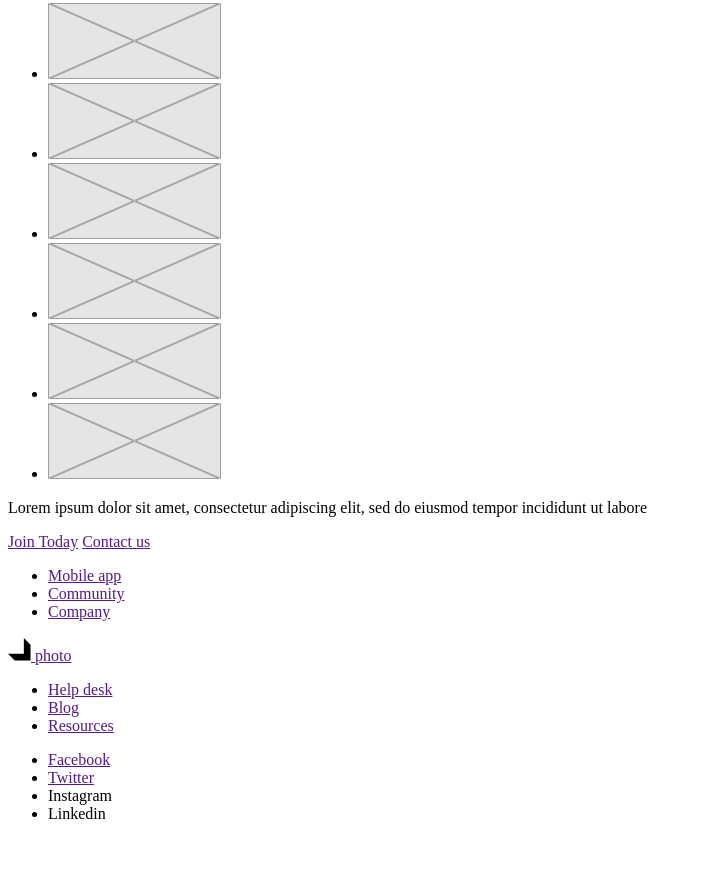
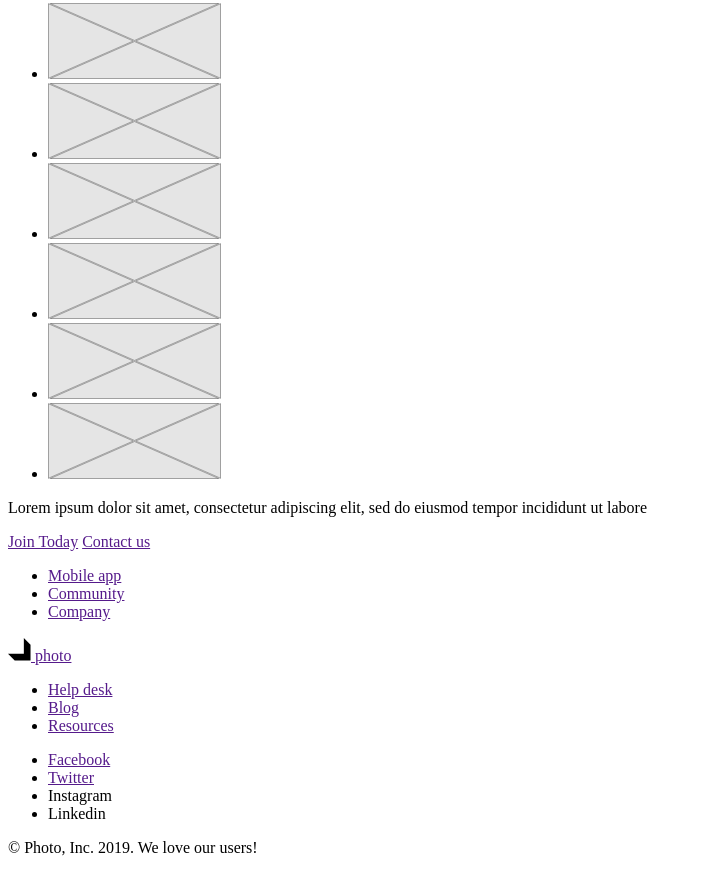
Before and after one commit to VladimirPavlov1/lessons-1-16-07-25, a plain HTML site: page index.html in a window 1280 px wide. Shown: the part 2041-2914 px from the top of the page, without its empty margins (0-702 px from the left). Before the commit the page ends 2880 px from the top, so only its background shows below. Drawn offline with Linux system fonts and the light colour scheme.

```diff
--- a/index.html
+++ b/index.html
@@ -138,6 +138,7 @@
             <li><a href="" aria-label="Instagram"></a>Instagram</li>
             <li><a href="" aria-label="Linkedin"></a>Linkedin</li>
         </ul>
+        <p> &#169; Photo, Inc. 2019. We love our users!</p>
     </footer>
 </body>
 
```
